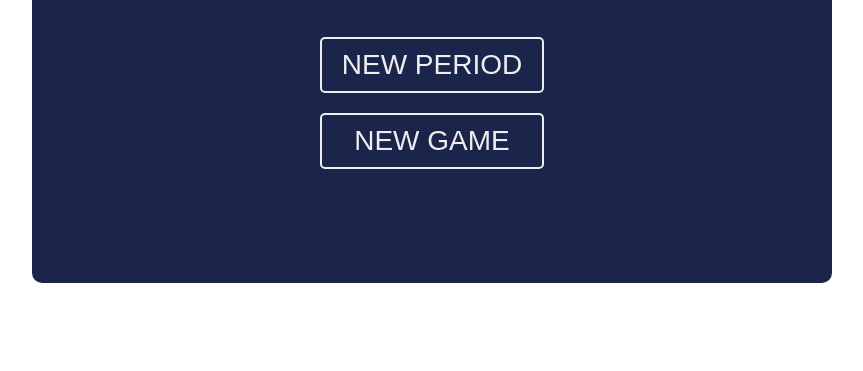
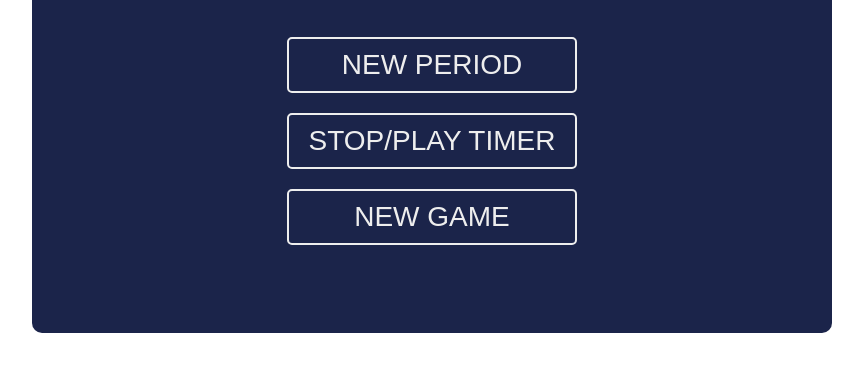
Before and after one commit to pullynnhah/basketball-scoreboard, a plain HTML site: page index.html in a window 1280 px wide. Shown: the part 687-1058 px from the top of the page, without its empty margins (208-1071 px from the left). Drawn offline with Linux system fonts and the light colour scheme; a web font is replaced by a local one.

Commit message:
edit based on suggestion

```diff
--- a/index.html
+++ b/index.html
@@ -61,6 +61,7 @@
       </section>
       <div class="btns">
         <button class="action-btn" onclick="newPeriod()">NEW PERIOD</button>
+        <button class="action-btn stop" onclick="stopPlayTimer()">STOP/PLAY TIMER</button>
         <button class="action-btn" onclick="startGame()">NEW GAME</button>
       </div>
     </main>
--- a/script.js
+++ b/script.js
@@ -21,6 +21,7 @@ function startGame() {
   if (interval !== null) {
     clearInterval(interval);
   }
+  timerActive = true;
   newPeriod();
 }
 
@@ -68,8 +69,21 @@ function addFoul(team) {
   }
 }
 
+function stopPlayTimer() {
+  if (interval !== null) {
+    if (timerActive) {
+      clearInterval(interval);
+      timerActive = false;
+    } else {
+      interval = setInterval(changeTimer, 1000);
+      timerActive = true;
+    }
+  }
+}
+
 const timer = document.querySelector(".timer");
 const period = document.querySelector(".period");
+const stopBtn = document.querySelector(".stop-play");
 
 const homeScore = document.querySelector(".home .score");
 const homeFouls = document.querySelector(".home .fouls");
@@ -80,3 +94,4 @@ const guestFouls = document.querySelector(".guest .fouls");
 let scoreboard = null;
 let interval = null;
 let isInterval = null;
+let timerActive = null;
--- a/style.css
+++ b/style.css
@@ -13,7 +13,7 @@ main {
   margin: 100px auto;
   padding: 30px 0;
   width: 800px;
-  height: 870px;
+  height: 920px;
   background-color: #1b244a;
 
   display: flex;
```
